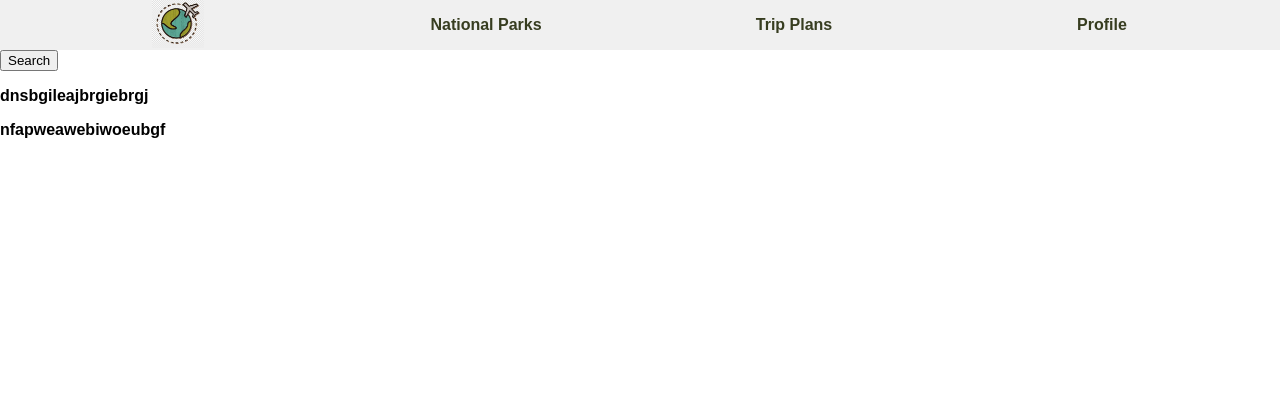
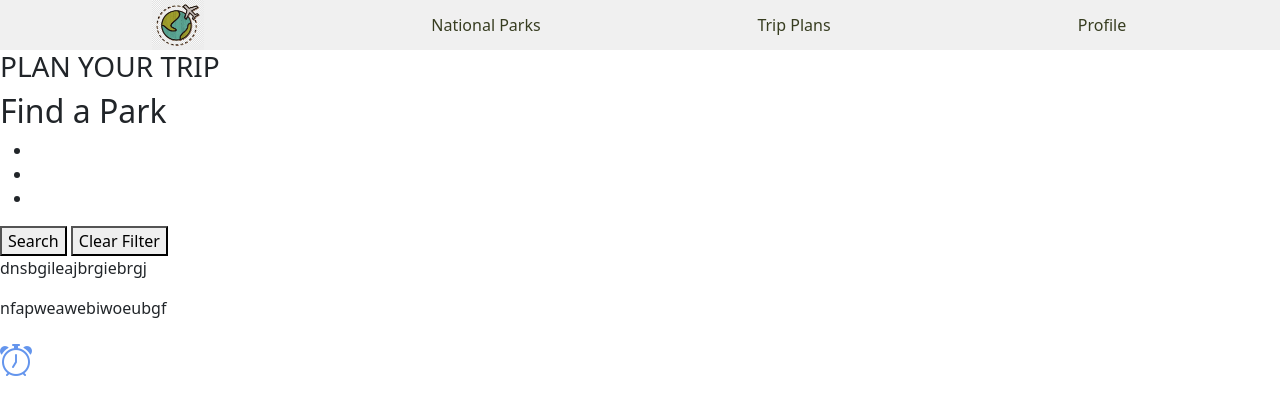
Before and after one commit to chrischen96/GoTrip, a website: page gotrip/index.html in a window 1280 px wide. Drawn offline with nearby package versions, Linux system fonts and the light colour scheme.

Commit message:
add bootstrap

```diff
--- a/gotrip/index.html
+++ b/gotrip/index.html
@@ -4,6 +4,8 @@
     <meta charset="UTF-8">
     <meta name="viewport" content="width=device-width, initial-scale=1.0">
     <link rel="stylesheet" href="style.css">
+    <link href="https://cdn.jsdelivr.net/npm/bootstrap@5.3.0/dist/css/bootstrap.min.css" rel="stylesheet" integrity="sha384-9ndCyUaIbzAi2FUVXJi0CjmCapSmO7SnpJef0486qhLnuZ2cdeRhO02iuK6FUUVM" crossorigin="anonymous">
+    <script src="https://cdn.jsdelivr.net/npm/bootstrap@5.3.0/dist/js/bootstrap.bundle.min.js" integrity="sha384-geWF76RCwLtnZ8qwWowPQNguL3RmwHVBC9FhGdlKrxdiJJigb/j/68SIy3Te4Bkz" crossorigin="anonymous"></script>
     <title>GoTrip</title>
 </head>
 <body>
@@ -18,8 +20,15 @@
         </nav>
     </header>
     <div>
-
-        <button>Search</button>
+        <h3>PLAN YOUR TRIP</h3>
+        <h2>Find a Park</h2>
+        <ul>
+            <li id="byState"></li>
+            <li id="byArea"></li>
+            <li id="by"></li>
+        </ul>
+        <button id="search">Search</button>
+        <button id="clear">Clear Filter</button>
     </div>
     <main>
         <article>
@@ -27,6 +36,7 @@
             <p>nfapweawebiwoeubgf</p>
         </article>
 
+        <i class="bi-alarm" style="font-size: 2rem; color: cornflowerblue;"></i>
     </main>
     <footer></footer>
 </body>
--- a/gotrip/style.css
+++ b/gotrip/style.css
@@ -1,3 +1,5 @@
+@import url("https://cdn.jsdelivr.net/npm/bootstrap-icons@1.10.5/font/bootstrap-icons.css");
+
 body {
     box-sizing: border-box;
     margin: 0;
```
